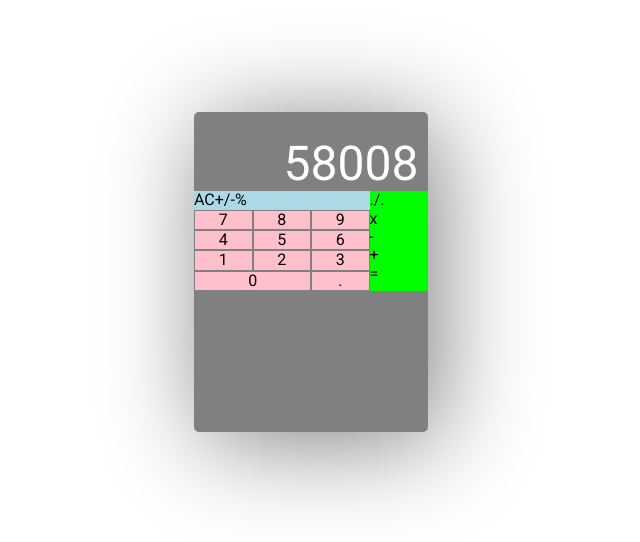
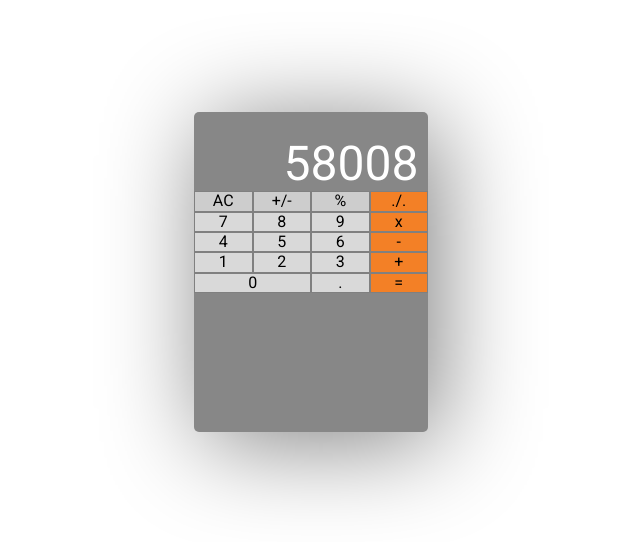
Before and after one commit to brac/calcClone, a website: page index.html in a window 1280 px wide. Shown: the part 128-670 px from the top of the page, without its empty margins (329-969 px from the left). Drawn offline with Linux system fonts and the light colour scheme.

Commit message:
function key positioning

```diff
--- a/index.css
+++ b/index.css
@@ -5,7 +5,7 @@
 }
 
 .calculator {
-  background-color: grey;
+  background-color: #878787;
   bottom: 0;
   border-radius: 5px;
   box-shadow: 10px 10px 100px grey;
@@ -34,25 +34,34 @@
 }
 
   .calculator-keypad-inputkeys {
-    background-color: pink;
     flex: .75;
   }
 
   .calculator-keypad-functionkeys {
-    background-color: lime;
     flex: .25;
   }
 
+    .calculator-keypad-functionkeys-functionkey {
+      background-color: #F38026;
+      text-align: center;
+      /*border-bottom: 1px solid grey;*/
+      border: 1px solid grey;
+    }
+
   .calculator-keypad-inputkeys-adjustkeys {
-    background-color: lightblue;
+    background-color: #CDCDCD;
     display: flex;
     flex-direction: row;
   }
 
     .calculator-keypad-inputkeys-adjustkeys-adjustkey {
+      text-align: center;
+      flex: 1 0 30%;
+      border: 1px solid grey;
     }
 
   .calculator-keypad-inputkeys-numberkeys {
+    background-color: #D9D9D9;
     display: flex;
     flex-direction: row;
     flex-wrap: wrap;
```
